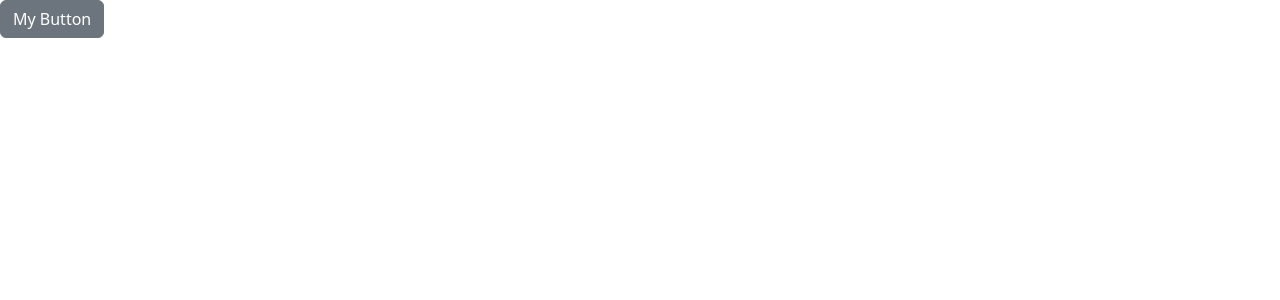
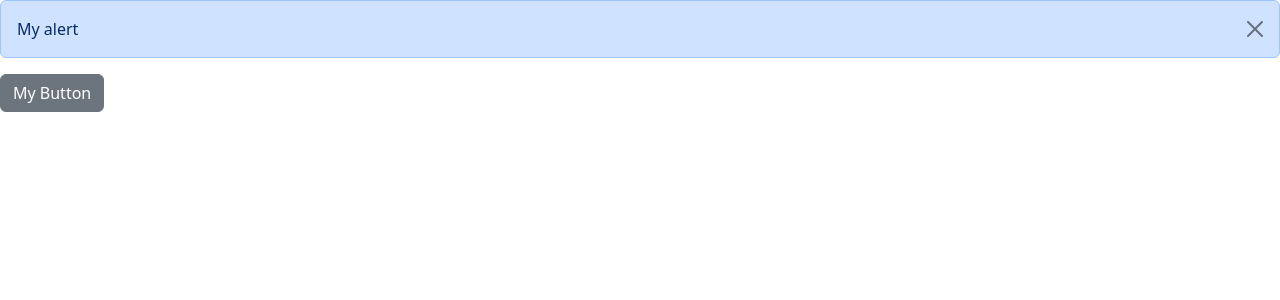
Before and after one commit to Ayeshan-Oshitha/Tutorial--Mosh--React-TypeScript, a React (Vite) app in the folder 1. Fundamentals/react-demo/: page / in a window 1280 px wide. Both pictures are taken after a click on the button "My Button". Shown: the top 300 px of the page. Built offline with nearby package versions, Linux system fonts and the light colour scheme.

Commit message:
Section 02 ( Building Components ) - Excersise - Showing an Alert

```diff
--- a/1. Fundamentals/react-demo/src/App.tsx
+++ b/1. Fundamentals/react-demo/src/App.tsx
@@ -1,12 +1,21 @@
+import { useState } from "react";
+import Alert from "./components/Alert";
 import Button from "./components/Button";
 
-const handleClick = () => {
-  console.log("Clicked");
-};
+function App() {
+  const [alertVisible, setAlertVisibility] = useState(false);
 
-function App() {
+  const handleClick = () => {
+    setAlertVisibility(true);
+  };
+
+  const handleClose = () => {
+    setAlertVisibility(false);
+  };
+
   return (
     <div>
+      {alertVisible && <Alert onClose={handleClose}>My alert</Alert>}
       <Button onClick={handleClick} color="secondary">
         My Button
       </Button>
--- a/1. Fundamentals/react-demo/src/components/Alert.tsx
+++ b/1. Fundamentals/react-demo/src/components/Alert.tsx
@@ -2,12 +2,21 @@ import type { ReactNode } from "react";
 
 interface Props {
   children: ReactNode;
+  onClose: () => void;
 }
 
-const Alert = ({ children }: Props) => {
+const Alert = ({ children, onClose }: Props) => {
   return (
     <>
-      <div className="alert alert-primary">{children}</div>
+      <div className="alert alert-primary alert-dismissible">
+        {children}
+        <button
+          type="button"
+          className="btn-close"
+          data-bs-dismiss="alert"
+          onClick={onClose}
+        ></button>
+      </div>
     </>
   );
 };
```
